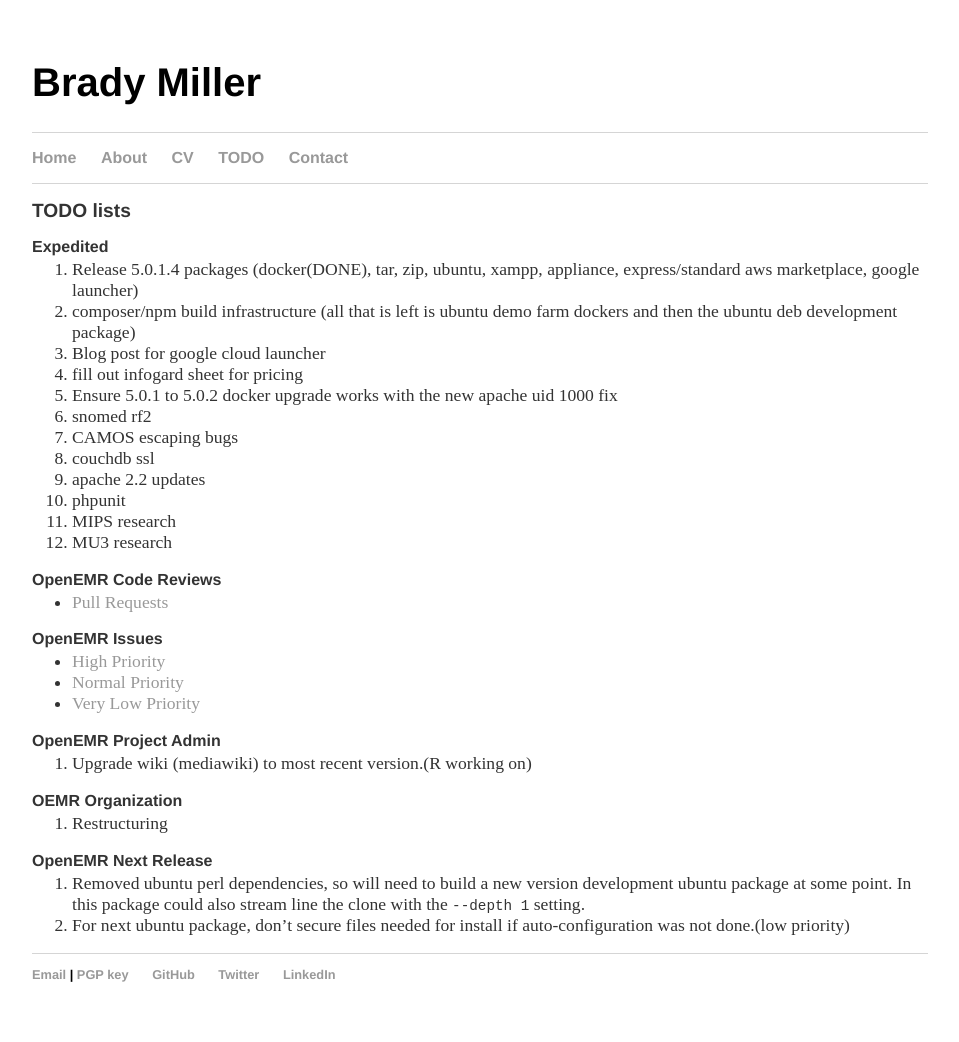
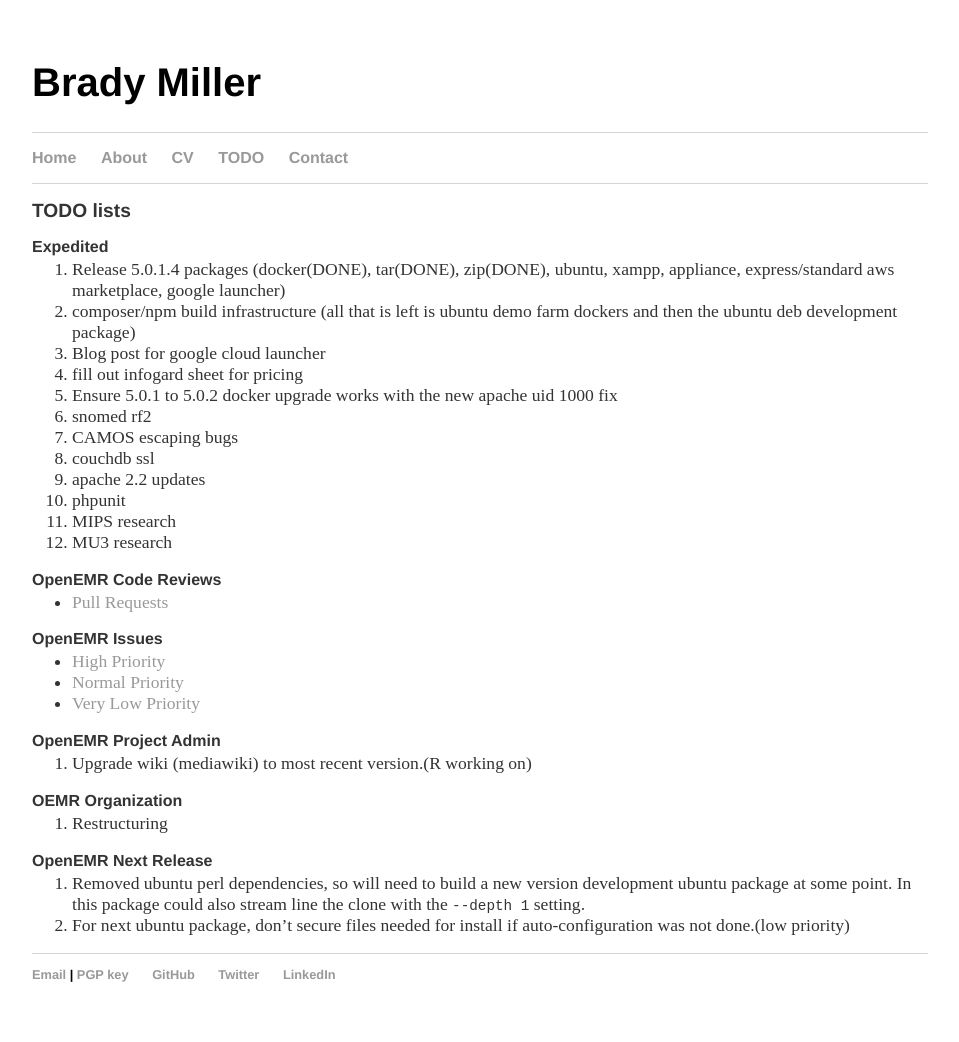
Before and after one commit to bradymiller/bradymiller.github.io, a Jekyll site: the page built from todo/index.md, in a window 1280 px wide. Shown: the whole page, without its empty margins (160-1119 px from the left). Built offline with Jekyll 4.4.1, drawn with Linux system fonts in a browser that asks for light colours; our own code applies the rules of GitHub Pages for plain Markdown files.

Commit message:
Update index.md

```diff
--- a/todo/index.md
+++ b/todo/index.md
@@ -4,7 +4,7 @@
 ## TODO lists
 
 ### Expedited
-1. Release 5.0.1.4 packages (docker(DONE), tar, zip, ubuntu, xampp, appliance, express/standard aws marketplace, google launcher)
+1. Release 5.0.1.4 packages (docker(DONE), tar(DONE), zip(DONE), ubuntu, xampp, appliance, express/standard aws marketplace, google launcher)
 1. composer/npm build infrastructure (all that is left is ubuntu demo farm dockers and then the ubuntu deb development package)
 1. Blog post for google cloud launcher
 1. fill out infogard sheet for pricing
```
